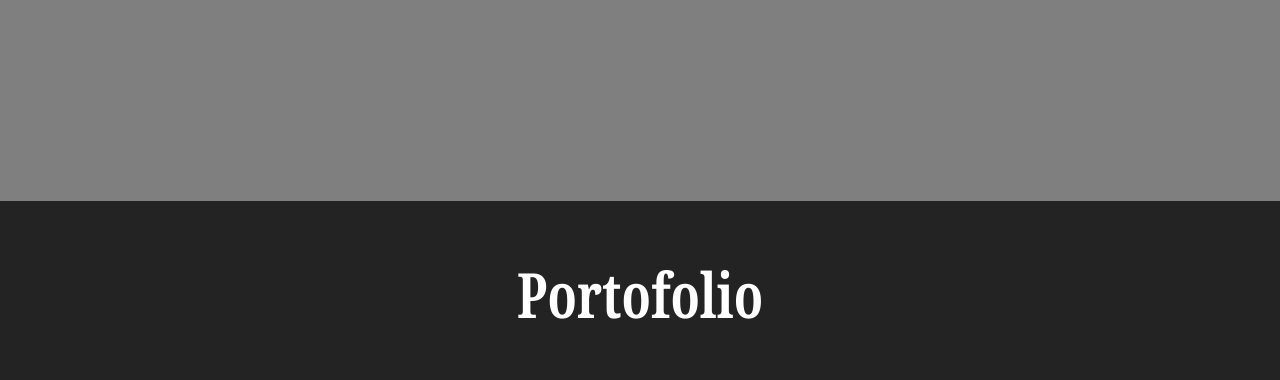
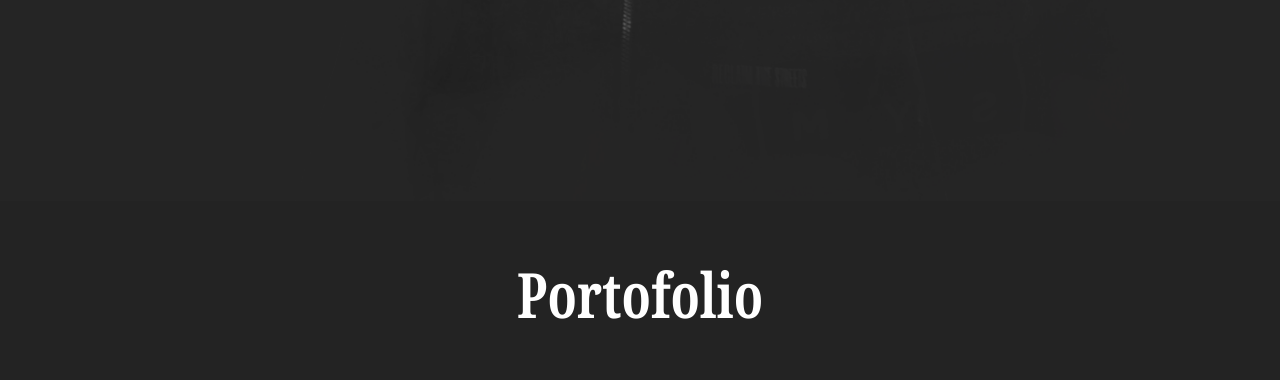
Before and after one commit to ExoticsIDN/AlbertTanaputraGunawan, a plain HTML site: page index.html in a window 1280 px wide. Shown: the part 499-879 px from the top of the page. Drawn offline with Linux system fonts and the light colour scheme.

Commit message:
fix_photo2

```diff
--- a/style.css
+++ b/style.css
@@ -54,7 +54,7 @@ html{
     position: absolute;
     top: 0;
     left: 0;
-    background: url('/Portfolio/bg.jpg') no-repeat center center/cover;
+    background: url('/bg.jpg') no-repeat center center/cover;
     height: 700px;
     width: 100%;
     z-index: -1;
```
